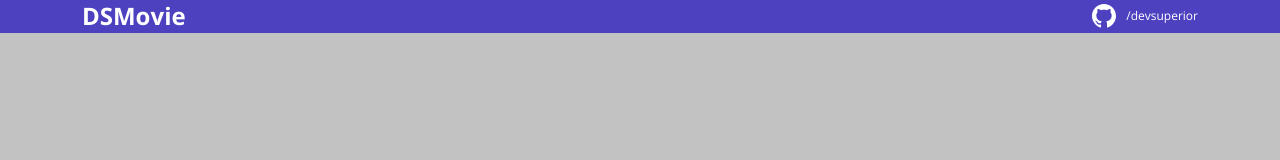
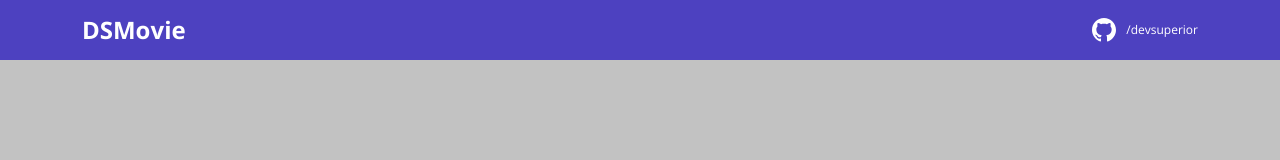
Before and after one commit to benevidest/dsmovie, a plain HTML site: page index.html in a window 1280 px wide. Drawn offline with nearby package versions, Linux system fonts and the light colour scheme.

Commit message:
Barra superior PARTE 2

```diff
--- a/css/styles.css
+++ b/css/styles.css
@@ -23,7 +23,7 @@ html, body {
 header {
     background-color: var(--color-primary);
     color: var(--white);
-    height: 33px;
+    height: 60px;
     display: flex;
     align-items: center;
 }
```
